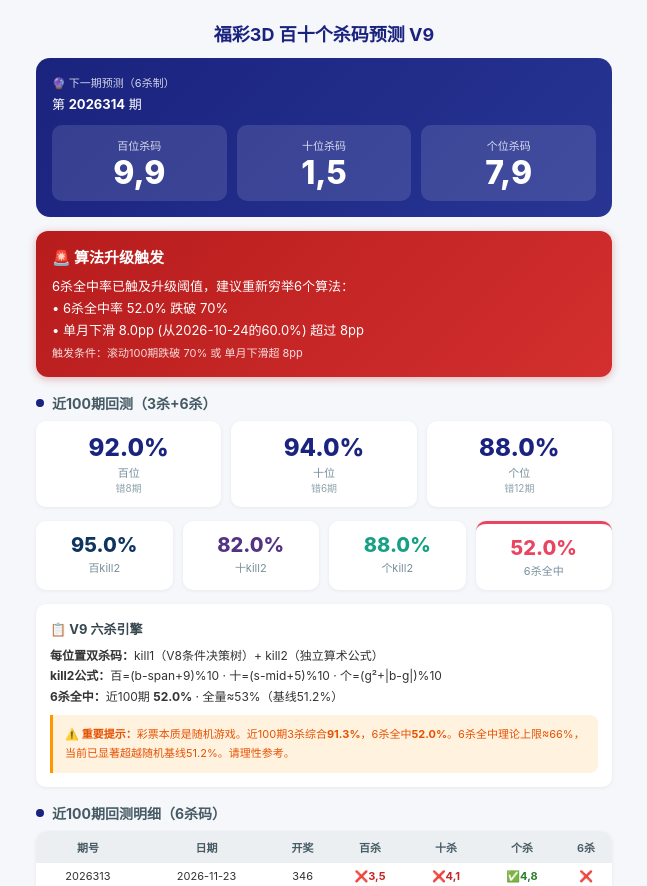
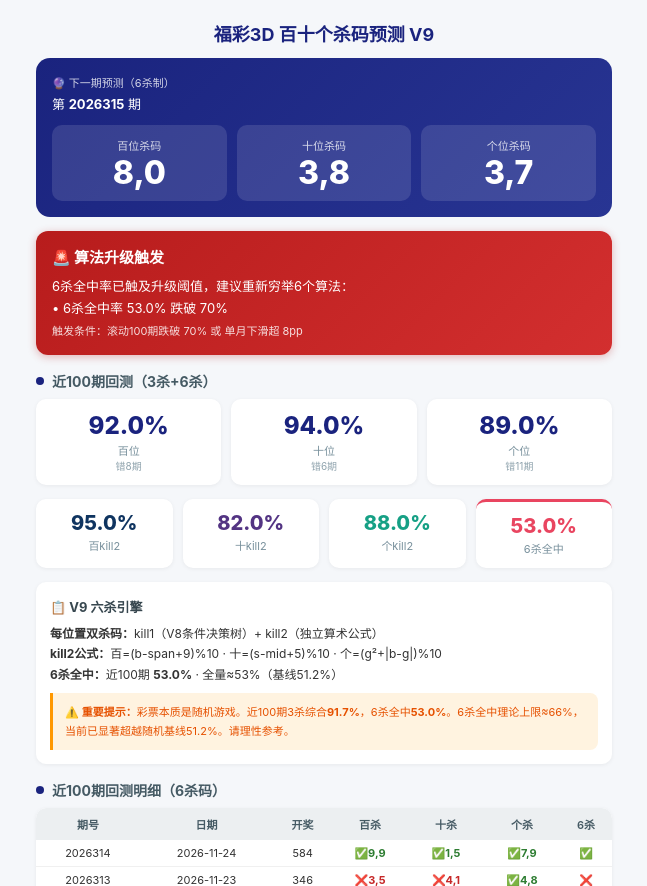
Before and after one commit to 212616130-creator/3d-bswkill-v93, a plain HTML site: page index.html in a window 1280 px wide. Shown: the top 886 px of the page, without its empty margins (316-963 px from the left). Drawn offline with Linux system fonts and the light colour scheme.

Commit message:
自动更新 2026-11-25 07:17

```diff
--- a/index.html
+++ b/index.html
@@ -47,37 +47,37 @@ td{padding:6px;text-align:center;border-bottom:1px solid #f0f0f0}
 
 <div class="pred">
 <div class="badge">🔮 下一期预测（6杀制）</div>
-<div class="issue">第 <strong>2026314</strong> 期</div>
+<div class="issue">第 <strong>2026315</strong> 期</div>
 <div class="poses">
-<div class="pos"><div class="pos-label">百位杀码</div><div class="pos-num">9,9</div></div>
-<div class="pos"><div class="pos-label">十位杀码</div><div class="pos-num">1,5</div></div>
-<div class="pos"><div class="pos-label">个位杀码</div><div class="pos-num">7,9</div></div>
+<div class="pos"><div class="pos-label">百位杀码</div><div class="pos-num">8,0</div></div>
+<div class="pos"><div class="pos-label">十位杀码</div><div class="pos-num">3,8</div></div>
+<div class="pos"><div class="pos-label">个位杀码</div><div class="pos-num">3,7</div></div>
 </div>
 </div>
 
-<div class="upgrade-alert"><div class="ua-title">🚨 算法升级触发</div>6杀全中率已触及升级阈值，建议重新穷举6个算法：<br>• 6杀全中率 52.0% 跌破 70%<br>• 单月下滑 8.0pp (从2026-10-24的60.0%) 超过 8pp<br><span style="font-size:11px;opacity:.85">触发条件：滚动100期跌破 70% 或 单月下滑超 8pp</span></div>
+<div class="upgrade-alert"><div class="ua-title">🚨 算法升级触发</div>6杀全中率已触及升级阈值，建议重新穷举6个算法：<br>• 6杀全中率 53.0% 跌破 70%<br><span style="font-size:11px;opacity:.85">触发条件：滚动100期跌破 70% 或 单月下滑超 8pp</span></div>
 
 <div class="section-title"><span class="dot"></span>近100期回测（3杀+6杀）</div>
 <div class="stats">
 <div class="stat"><div class="sv">92.0%</div><div class="sl">百位</div><div class="se">错8期</div></div>
 <div class="stat"><div class="sv">94.0%</div><div class="sl">十位</div><div class="se">错6期</div></div>
-<div class="stat"><div class="sv">88.0%</div><div class="sl">个位</div><div class="se">错12期</div></div>
+<div class="stat"><div class="sv">89.0%</div><div class="sl">个位</div><div class="se">错11期</div></div>
 </div>
 
 <div class="stats" style="grid-template-columns:repeat(4,1fr)">
 <div class="stat"><div class="sv" style="font-size:20px;color:#0f3460">95.0%</div><div class="sl">百kill2</div></div>
 <div class="stat"><div class="sv" style="font-size:20px;color:#533483">82.0%</div><div class="sl">十kill2</div></div>
 <div class="stat"><div class="sv" style="font-size:20px;color:#16a085">88.0%</div><div class="sl">个kill2</div></div>
-<div class="stat" style="border-top:3px solid #e94560"><div class="sv" style="font-size:20px;color:#e94560">52.0%</div><div class="sl">6杀全中</div></div>
+<div class="stat" style="border-top:3px solid #e94560"><div class="sv" style="font-size:20px;color:#e94560">53.0%</div><div class="sl">6杀全中</div></div>
 </div>
 
 <div class="info-card">
 <h3>📋 V9 六杀引擎</h3>
 <p><strong>每位置双杀码：</strong>kill1（V8条件决策树）+ kill2（独立算术公式）<br>
 <strong>kill2公式：</strong>百=(b-span+9)%10 · 十=(s-mid+5)%10 · 个=(g²+|b-g|)%10<br>
-<strong>6杀全中：</strong>近100期 <strong>52.0%</strong> · 全量≈53%（基线51.2%）</p>
+<strong>6杀全中：</strong>近100期 <strong>53.0%</strong> · 全量≈53%（基线51.2%）</p>
 <div class="warn">
-⚠️ <strong>重要提示：</strong>彩票本质是随机游戏。近100期3杀综合<strong>91.3%</strong>，6杀全中<strong>52.0%</strong>。6杀全中理论上限≈66%，当前已显著超越随机基线51.2%。请理性参考。
+⚠️ <strong>重要提示：</strong>彩票本质是随机游戏。近100期3杀综合<strong>91.7%</strong>，6杀全中<strong>53.0%</strong>。6杀全中理论上限≈66%，当前已显著超越随机基线51.2%。请理性参考。
 </div>
 </div>
 
@@ -86,6 +86,7 @@ td{padding:6px;text-align:center;border-bottom:1px solid #f0f0f0}
 <table>
 <thead><tr><th>期号</th><th>日期</th><th>开奖</th><th>百杀</th><th>十杀</th><th>个杀</th><th>6杀</th></tr></thead>
 <tbody>
+<tr><td>2026314</td><td>2026-11-24</td><td>584</td><td><span class="ok">✅9,9</span></td><td><span class="ok">✅1,5</span></td><td><span class="ok">✅7,9</span></td><td>✅</td></tr>
 <tr><td>2026313</td><td>2026-11-23</td><td>346</td><td><span class="bad">❌3,5</span></td><td><span class="bad">❌4,1</span></td><td><span class="ok">✅4,8</span></td><td>❌</td></tr>
 <tr><td>2026312</td><td>2026-11-22</td><td>408</td><td><span class="ok">✅9,0</span></td><td><span class="ok">✅5,1</span></td><td><span class="bad">❌5,8</span></td><td>❌</td></tr>
 <tr><td>2026311</td><td>2026-11-21</td><td>815</td><td><span class="ok">✅3,5</span></td><td><span class="ok">✅4,3</span></td><td><span class="ok">✅3,9</span></td><td>✅</td></tr>
@@ -185,7 +186,6 @@ td{padding:6px;text-align:center;border-bottom:1px solid #f0f0f0}
 <tr><td>2026211</td><td>2026-08-09</td><td>708</td><td><span class="ok">✅9,4</span></td><td><span class="ok">✅9,5</span></td><td><span class="ok">✅0,7</span></td><td>✅</td></tr>
 <tr><td>2026210</td><td>2026-08-08</td><td>755</td><td><span class="ok">✅0,4</span></td><td><span class="bad">❌3,5</span></td><td><span class="ok">✅4,8</span></td><td>❌</td></tr>
 <tr><td>2026209</td><td>2026-08-07</td><td>289</td><td><span class="ok">✅3,1</span></td><td><span class="ok">✅7,5</span></td><td><span class="ok">✅7,8</span></td><td>✅</td></tr>
-<tr><td>2026208</td><td>2026-08-06</td><td>632</td><td><span class="ok">✅2,9</span></td><td><span class="ok">✅9,2</span></td><td><span class="bad">❌2,6</span></td><td>❌</td></tr>
 
 </tbody>
 </table>
@@ -193,7 +193,7 @@ td{padding:6px;text-align:center;border-bottom:1px solid #f0f0f0}
 
 <div class="disclaimer">
 数据来源：福彩3D历史开奖数据 | 算法严格不含未来信息 | 仅供研究参考<br>
-数据截止 2026-11-23 · 共8815期
+数据截止 2026-11-24 · 共8816期
 </div>
 </body>
 </html>
--- a/kill6_history.json
+++ b/kill6_history.json
@@ -498,5 +498,10 @@
   "issue": "2026313",
   "date": "2026-11-23",
   "pct": 52.0
+ },
+ {
+  "issue": "2026314",
+  "date": "2026-11-24",
+  "pct": 53.0
  }
 ]
```
Also changed, not shown: fc3d-history.csv.
